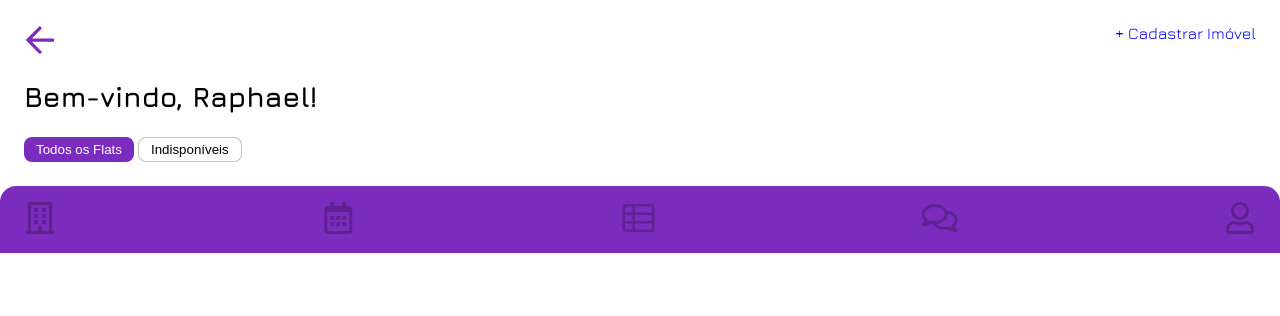
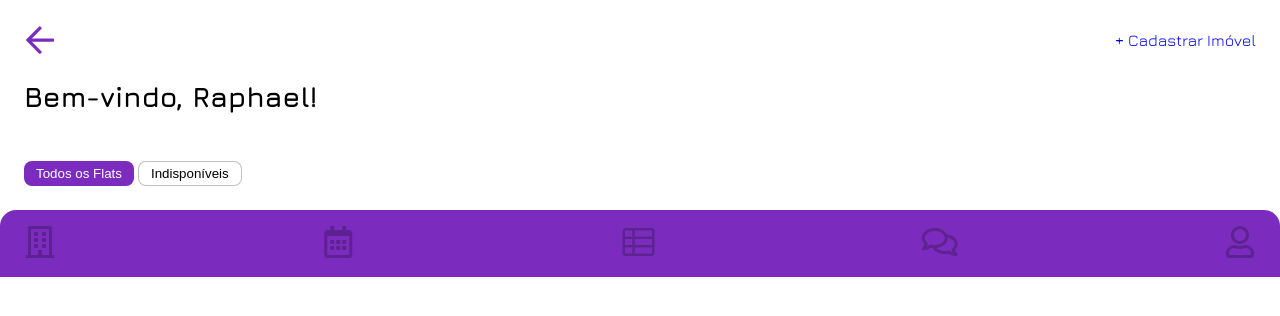
Before and after one commit to miguel-willians/Pounsflats, a React (Vite) app: page / in a window 1280 px wide. Shown: the top 316 px of the page. Built offline with nearby package versions, Linux system fonts and the light colour scheme.

Commit message:
Adicionando imagens

```diff
--- a/src/components/Header.module.css
+++ b/src/components/Header.module.css
@@ -2,9 +2,11 @@
   display: flex;
   flex-direction: column;
   gap: 24px;
+  padding: 24px;
 }
 
 .header div {
   display: flex;
   justify-content: space-between;
+  align-items: center;
 }
--- /dev/null
+++ b/src/components/RentalsList.jsx
@@ -0,0 +1,5 @@
+function RentalsList() {
+  return <ul></ul>;
+}
+
+export default RentalsList;
--- a/src/pages/Home.jsx
+++ b/src/pages/Home.jsx
@@ -10,7 +10,6 @@ import Filters from "../components/Filters";
 function Home() {
   return (
     <div>
-      <Main>
       <Header>
         <div>
           <img src={ArrowIcon} alt="Botão retornar" />
@@ -18,6 +17,7 @@ function Home() {
         </div>
         <h1>Bem-vindo, Raphael!</h1>
       </Header>
+      <Main>
         <Filters />
       </Main>
       <Menu />
```
Also changed, not shown: src/assets/images/Home.png (added). Lines whose indentation alone changed are shown as unchanged.
